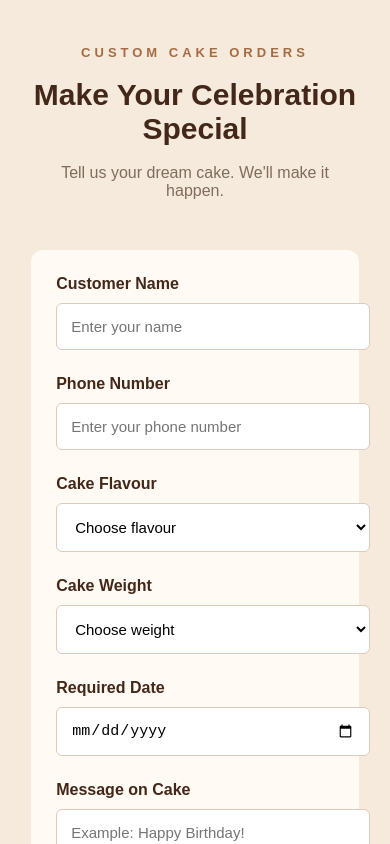
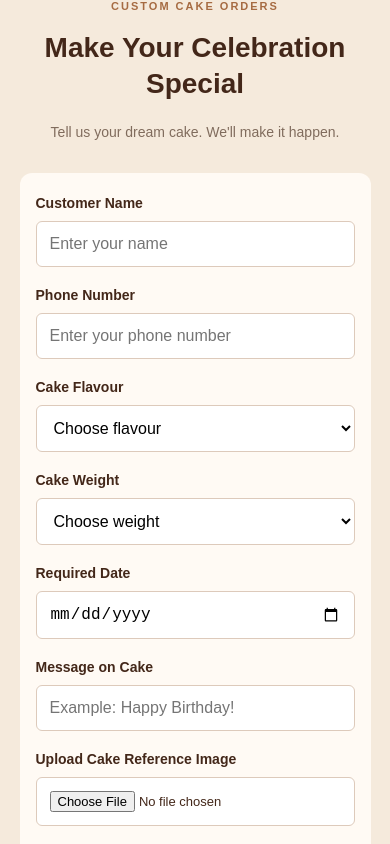
Before and after one commit to Vignesh0018/bakery-website, a React (Vite) app: page / in a window 390 px wide. Shown: the part 2920-3764 px from the top of the page. Built offline with nearby package versions, Linux system fonts and the light colour scheme.

Commit message:
Auto update: 2026-11-17 07:12:17

```diff
--- a/src/styles/Order.css
+++ b/src/styles/Order.css
@@ -97,3 +97,84 @@
     grid-column: 1;
   }
 }
+
+
+/* Tablet responsiveness */
+@media (max-width: 900px) {
+  .order-section {
+    padding: 75px 5%;
+  }
+
+  .order-form {
+    max-width: 700px;
+    padding: 30px;
+    gap: 20px;
+  }
+}
+
+/* Mobile responsiveness */
+@media (max-width: 650px) {
+  .order-section {
+    padding: 55px 5%;
+  }
+
+  .order-heading {
+    margin-bottom: 30px;
+  }
+
+  .order-heading p {
+    font-size: 11px;
+    letter-spacing: 2px;
+  }
+
+  .order-heading h2 {
+    font-size: 28px;
+    line-height: 1.3;
+  }
+
+  .order-heading span {
+    font-size: 14px;
+    line-height: 1.6;
+  }
+
+  .order-form {
+    width: 100%;
+    box-sizing: border-box;
+    grid-template-columns: 1fr;
+    padding: 22px 16px;
+    gap: 20px;
+  }
+
+  .form-group {
+    min-width: 0;
+  }
+
+  .form-group label {
+    font-size: 14px;
+  }
+
+  .form-group input,
+  .form-group select,
+  .form-group textarea {
+    width: 100%;
+    min-width: 0;
+    box-sizing: border-box;
+    padding: 13px;
+    font-size: 16px;
+  }
+
+  .form-group input[type="file"] {
+    font-size: 13px;
+  }
+
+  .full-width,
+  .submit-order {
+    grid-column: 1;
+  }
+
+  .submit-order {
+    width: 100%;
+    padding: 16px;
+    font-size: 15px;
+  }
+}
```
